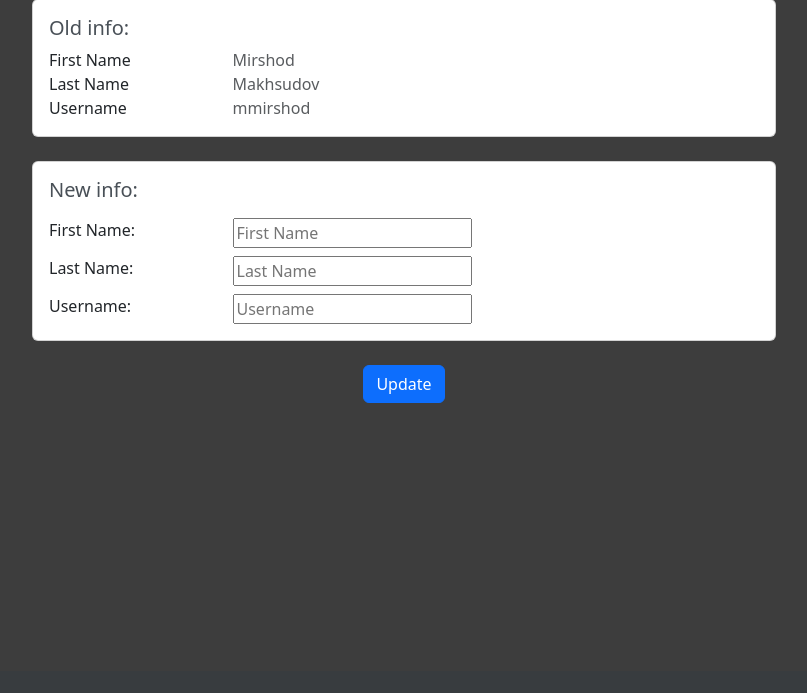
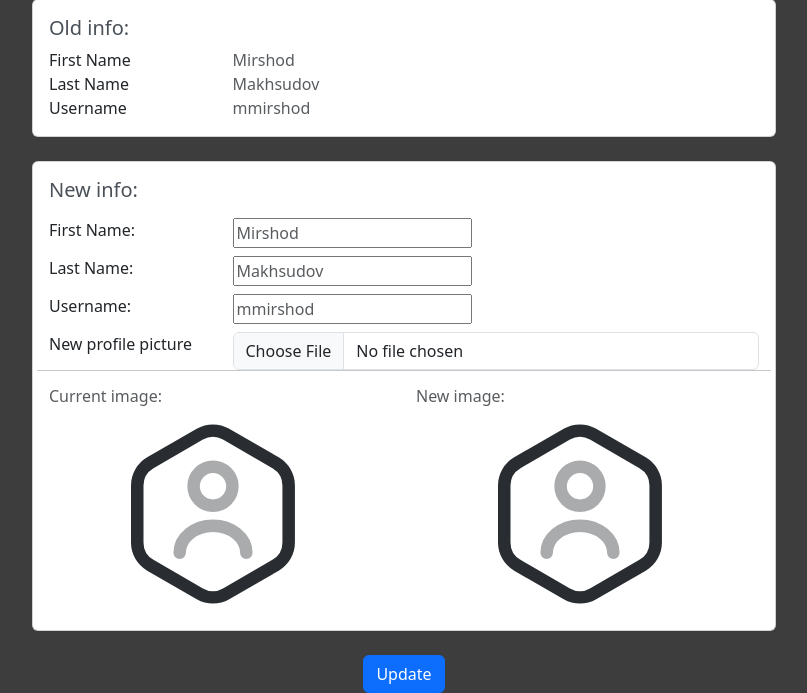
Before and after one commit to mmirshod/InDev, a Flask app: page /team/1/update in a window 1280 px wide. Shown: the part 129-822 px from the top of the page, without its empty margins (236-1043 px from the left). Before the commit the page ends 532 px from the top, so only its background shows below. Run offline with Flask 3, Linux system fonts and the light colour scheme; a user stored in the database is signed in; some libraries are stand-ins or nearby versions.

Commit message:
Profile picture fixed

```diff
--- a/InDev/__init__.py
+++ b/InDev/__init__.py
@@ -23,5 +23,8 @@ login_manager.login_message_category = 'info'
 app.config['SECRET_KEY'] = "b35199c4d1bab8f69da7227a"
 # Rich Text Editor
 ckeditor = CKEditor(app)
+# Folder to save profile images
+UPLOAD_FOLDER = 'InDev/static/pics'
+app.config['UPLOAD_FOLDER'] = UPLOAD_FOLDER
 
 from InDev import routes
--- a/InDev/forms.py
+++ b/InDev/forms.py
@@ -4,6 +4,7 @@ from wtforms.validators import Length, EqualTo, Email, DataRequired, ValidationE
 from InDev.models import Developer
 from wtforms.widgets import TextArea
 from flask_ckeditor import CKEditorField
+from flask_wtf.file import FileField
 
 
 class RegisterForm(FlaskForm):
@@ -36,6 +37,7 @@ class UpdateDevForm(FlaskForm):
     first_name = StringField(label='First Name:', validators=[Length(min=2, max=30), DataRequired()])
     last_name = StringField(label="Last Name:")
     username = StringField(label='Username:')
+    profile_pic = FileField(label='New profile picture')
     update = SubmitField(label="Update")
 
 
--- a/InDev/models.py
+++ b/InDev/models.py
@@ -20,6 +20,10 @@ class Developer(db.Model, UserMixin):
     date_added = db.Column(db.String(20), default=date.today())
     # Developer can have many posts
     posts = db.relationship('Post', backref='author')
+    # Is dev admin
+    admin = db.Column(db.Boolean(), default=False)
+    # Profile pic
+    profile_pic = db.Column(db.String(), nullable=True)
 
     @property
     def prettier_budget(self):
--- a/InDev/routes.py
+++ b/InDev/routes.py
@@ -1,8 +1,11 @@
 from InDev import app, db
-from flask import render_template, redirect, url_for, flash
+from flask import render_template, redirect, url_for, flash, request
 from InDev.forms import RegisterForm, LoginForm, PostForm, EditPostForm, UpdateDevForm, SearchForm
 from InDev.models import Developer, Post
 from flask_login import login_user, logout_user, login_required, current_user
+from werkzeug.utils import secure_filename
+import uuid as uuid
+import os
 
 
 @app.errorhandler(404)
@@ -20,6 +23,17 @@ def internal_server_error(e):
 @app.route('/home/', methods=["GET", "POST"])
 def about():
     return render_template('home.html')
+
+
+@app.route('/admin')
+@login_required
+def admin():
+    user_id = current_user.id
+    if user_id == 1:
+        return render_template("admin.html")
+    else:
+        flash("Sorry, you don't have enough rights to visit this page", categore='warning')
+        return redirect(url_for('about'))
 
 
 @app.context_processor
@@ -189,20 +203,24 @@ def developer_page(dev_id):  # dev_id -> Developer id
 @login_required
 def update_dev_info(dev_id):
     dev_to_update = Developer.query.get_or_404(dev_id)
-    temp = dev_to_update
     form = UpdateDevForm()
 
-    if form.validate_on_submit():
-        dev_to_update.first_name = form.first_name.data
-        dev_to_update.last_name = form.last_name.data
-        dev_to_update.username = form.username.data
-        dev_to_update.email_address = temp.email_address
-        dev_to_update.password_hash = temp.password_hash
-        dev_to_update.budget = temp.budget
-        dev_to_update.date_added = temp.date_added
+    if request.method == 'POST':
+        dev_to_update.first_name = request.form['first_name']
+        dev_to_update.last_name = request.form['last_name']
+        dev_to_update.username = request.form['username']
+        dev_to_update.profile_pic = request.files['profile_pic']
+        # Grab Image Name
+        pic_filename = secure_filename(dev_to_update.profile_pic.filename)
+        # Set UUID
+        pic_name = str(uuid.uuid1()) + '_' + pic_filename
+        # Save that image
+        saver = request.files['profile_pic']
+        # Change to a string to store in db
+        dev_to_update.profile_pic = pic_name
 
-        db.session.add(dev_to_update)
         db.session.commit()
+        saver.save(os.path.join(app.config['UPLOAD_FOLDER'], pic_name))
 
         flash("Account was edited successfully!", category='info')
         return redirect(url_for('team'))
@@ -214,6 +232,26 @@ def update_dev_info(dev_id):
 
     return render_template('update-dev.html',
                            dev_to_update=dev_to_update, form=form, dev_id=dev_id)
+
+
+@app.route('/delete/<int:dev_id>')
+@login_required
+def delete_dev(dev_id):
+    dev = Developer.query.get_or_404(dev_id)
+    if current_user.id == dev_id or current_user.id == 1:
+        db.session.delete(dev)
+        db.session.commit()
+
+        flash(f"Account {dev.username} was deleted", category='info')
+        if current_user.id == dev_id:
+            logout_user()
+            return redirect(url_for('about'))
+        else:
+            return redirect(url_for('team'))
+
+    else:
+        flash("You are not authorized or do not have enough rights to delete this user", category='warning')
+        return redirect(url_for('team'))
 
 
 @app.route('/search', methods=['GET', 'POST'])
--- a/InDev/templates/update-dev.html
+++ b/InDev/templates/update-dev.html
@@ -41,7 +41,7 @@ Update page
 
         <div class="row">
             <div class="col-lg-12">
-                <form method="POST">
+                <form method="POST" enctype="multipart/form-data">
                     <div class="card mb-4">
                     <div class="card-body ">
                         <h5 class="h5 text-dark-emphasis">New info:</h5>
@@ -51,7 +51,7 @@ Update page
                                 <p class="mb-0 text-dark">{{ form.first_name.label() }}</p>
                             </div>
                             <div class="col-sm-9" style="margin-top: 1vh">
-                                {{ form.first_name(class="text-muted mb-0", placeholder="First Name") }}
+                                {{ form.first_name(class="text-muted mb-0", placeholder="First Name", value=dev_to_update.first_name) }}
                             </div>
                         </div>
                         <div class="row">
@@ -59,7 +59,7 @@ Update page
                                 <p class="mb-0 text-dark">{{ form.last_name.label() }}</p>
                             </div>
                             <div class="col-sm-9" style="margin-top: 1vh">
-                                {{ form.last_name(class="text-muted mb-0", placeholder="Last Name") }}
+                                {{ form.last_name(class="text-muted mb-0", placeholder="Last Name", value=dev_to_update.last_name) }}
                             </div>
                         </div>
                         <div class="row">
@@ -67,7 +67,36 @@ Update page
                                 <p class="mb-0 text-dark">{{ form.username.label() }}</p>
                             </div>
                             <div class="col-sm-9" style="margin-top: 1vh">
-                                {{ form.username(class="text-muted mb-0", placeholder="Username") }}
+                                {{ form.username(class="text-muted mb-0", placeholder="Username", value=dev_to_update.username) }}
+                            </div>
+                        </div>
+                        <div class="row">
+                            <div class="col-sm-3" style="margin-top: 1vh">
+                                <p class="mb-0 text-dark">{{ form.profile_pic.label() }}</p>
+                            </div>
+                            <div class="col-sm-9" style="margin-top: 1vh">
+                                {{ form.profile_pic(class="form-control", value=dev_to_update.profile_pic) }}
+                            </div>
+                            <hr>
+                            <div class="col-sm-6">
+                                <h6 class="h6 text-muted text-start me-1">Current image:</h6>
+                                <img
+                                    style="margin-left: 5vw;"
+                                    src="{{ url_for('static', filename='pics/' + dev_to_update.profile_pic) }}"
+                                    alt="prev-pic"
+                                    height="200"
+                                    width="200"
+                                >
+                            </div>
+                            <div class="col-sm-6">
+                                <h6 class="h6 text-muted text-start me-1">New image:</h6>
+                                <img
+                                    style="margin-left: 5vw;"
+                                    src="{{ url_for('static', filename='pics/' + dev_to_update.profile_pic) }}"
+                                    alt="prev-pic"
+                                    height="200"
+                                    width="200"
+                                >
                             </div>
                         </div>
                     </div>
```
Also changed, not shown: InDev/templates/admin.html (added, +12 -0 lines), InDev/templates/developers.html (+5 -3 lines), InDev/static/default-pic.svg (added), InDev/static/pics/5749ca5f-a2d4-11ed-8e8a-9cda3efd2d60_default-pic.svg (added), instance/project.db.
